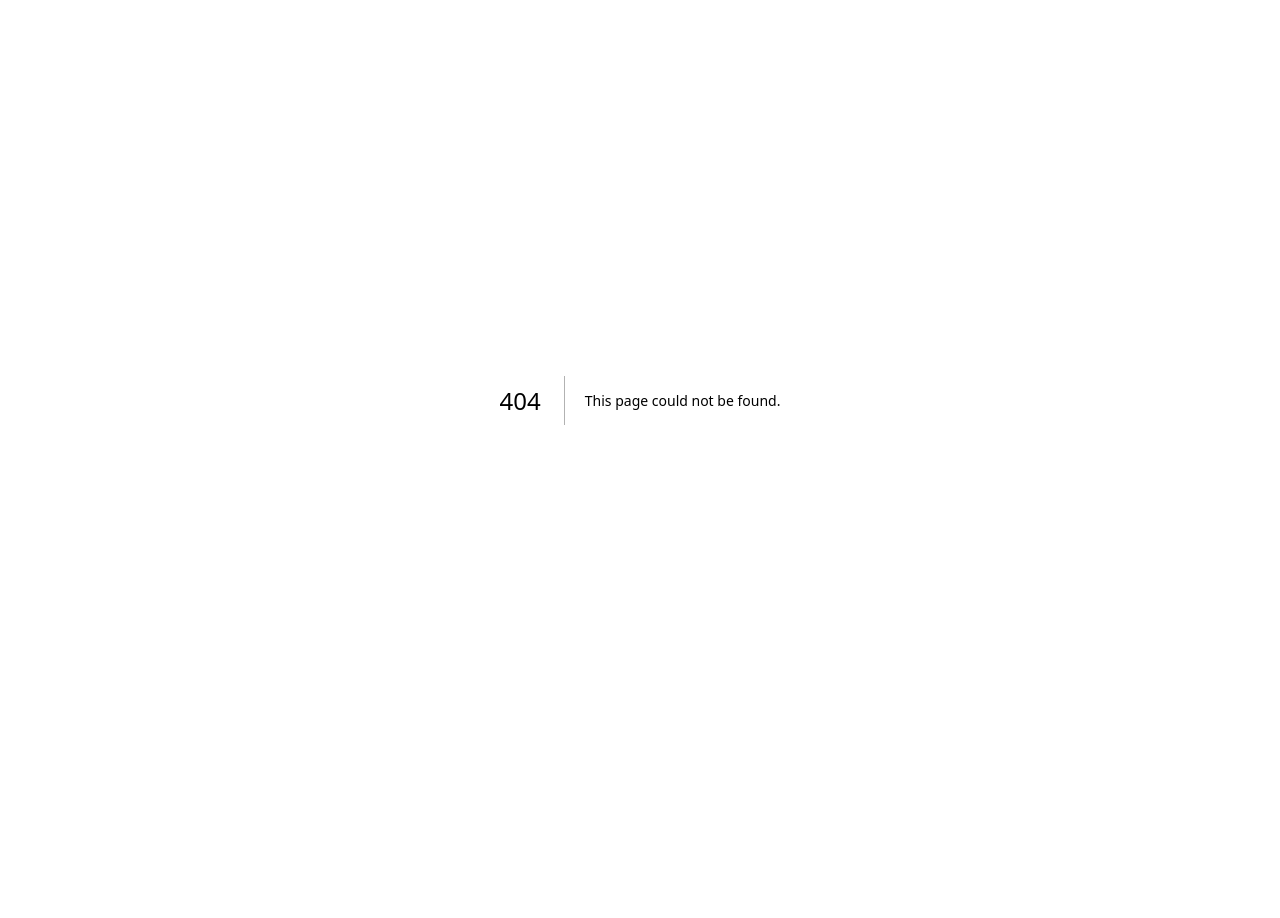
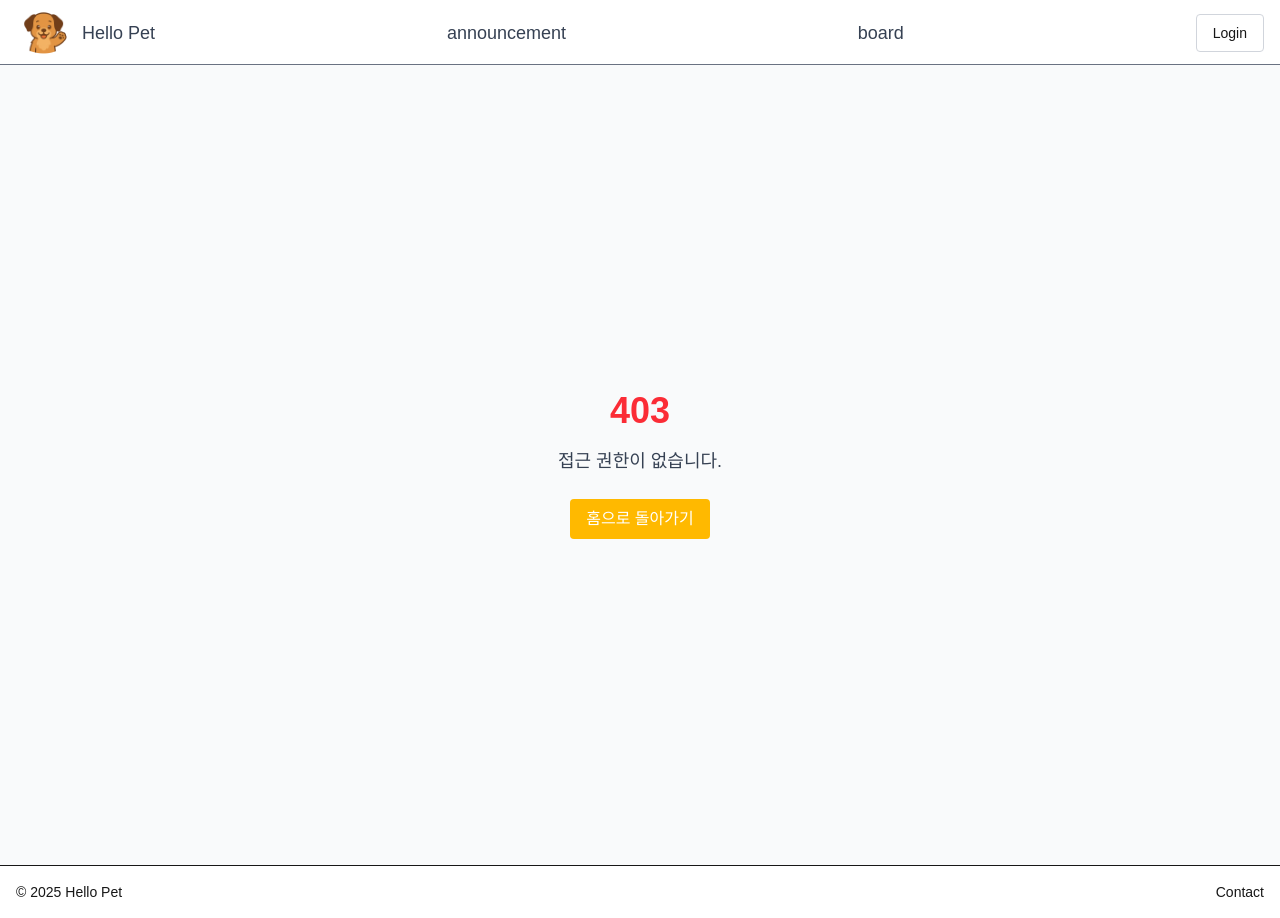
Before and after one commit to sesac7-hello-pet/front, a Next.js app: page /403 in a window 1280 px wide. Before the commit this address had no page. Before the commit the page ends 800 px from the top, so only its background shows below. Built offline with nearby package versions, Linux system fonts and the light colour scheme; no server answers.

Commit message:
feat: 403 redirection 페이지 생성[#front-17]

```diff
--- /dev/null
+++ b/app/(site)/403/page.tsx
@@ -0,0 +1,21 @@
+// app/403/page.tsx
+import Link from "next/link";
+
+export const metadata = {
+  title: "403 – Forbidden",
+};
+
+export default function ForbiddenPage() {
+  return (
+    <main className="min-h-screen flex flex-col items-center justify-center bg-gray-50">
+      <h1 className="text-4xl font-bold text-red-500">403</h1>
+      <p className="mt-4 text-lg text-gray-700">접근 권한이 없습니다.</p>
+      <Link
+        href="/"
+        className="mt-6 px-4 py-2 rounded bg-amber-400 text-white hover:bg-amber-500"
+      >
+        홈으로 돌아가기
+      </Link>
+    </main>
+  );
+}
```
